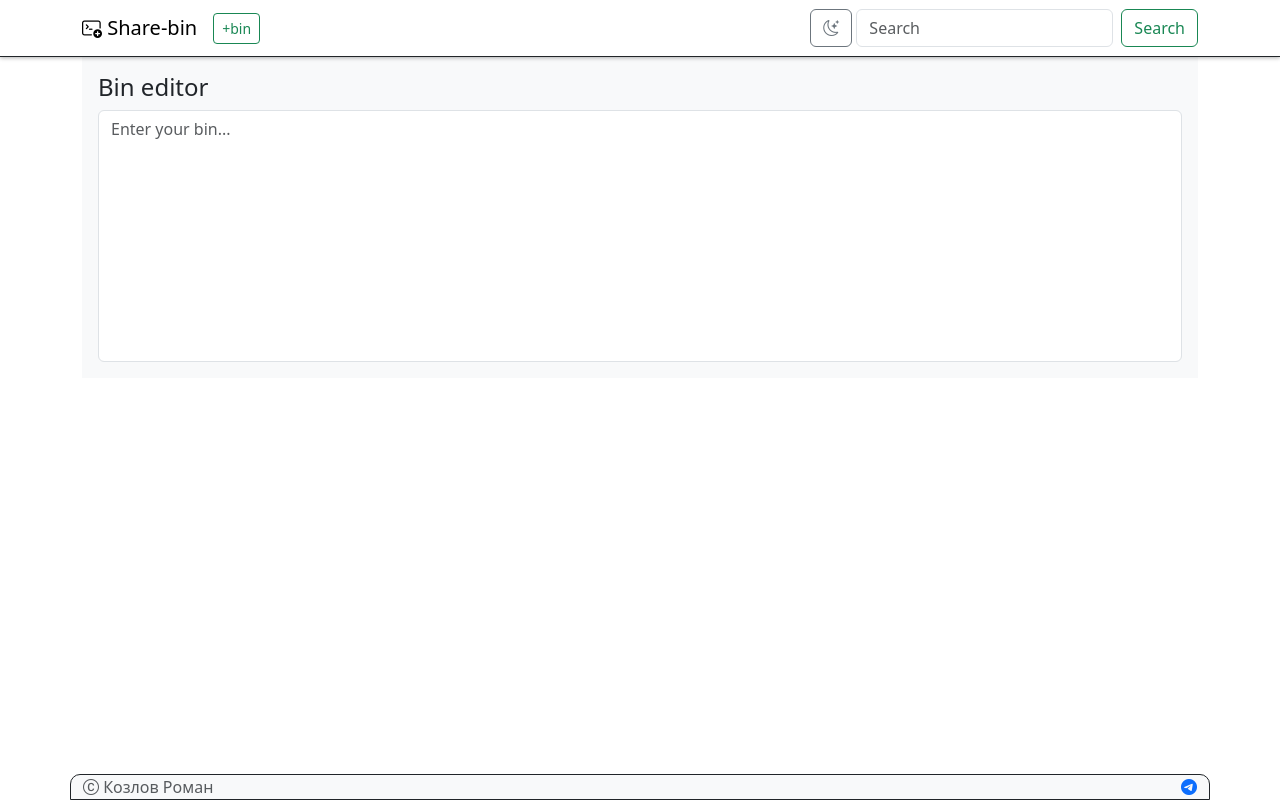
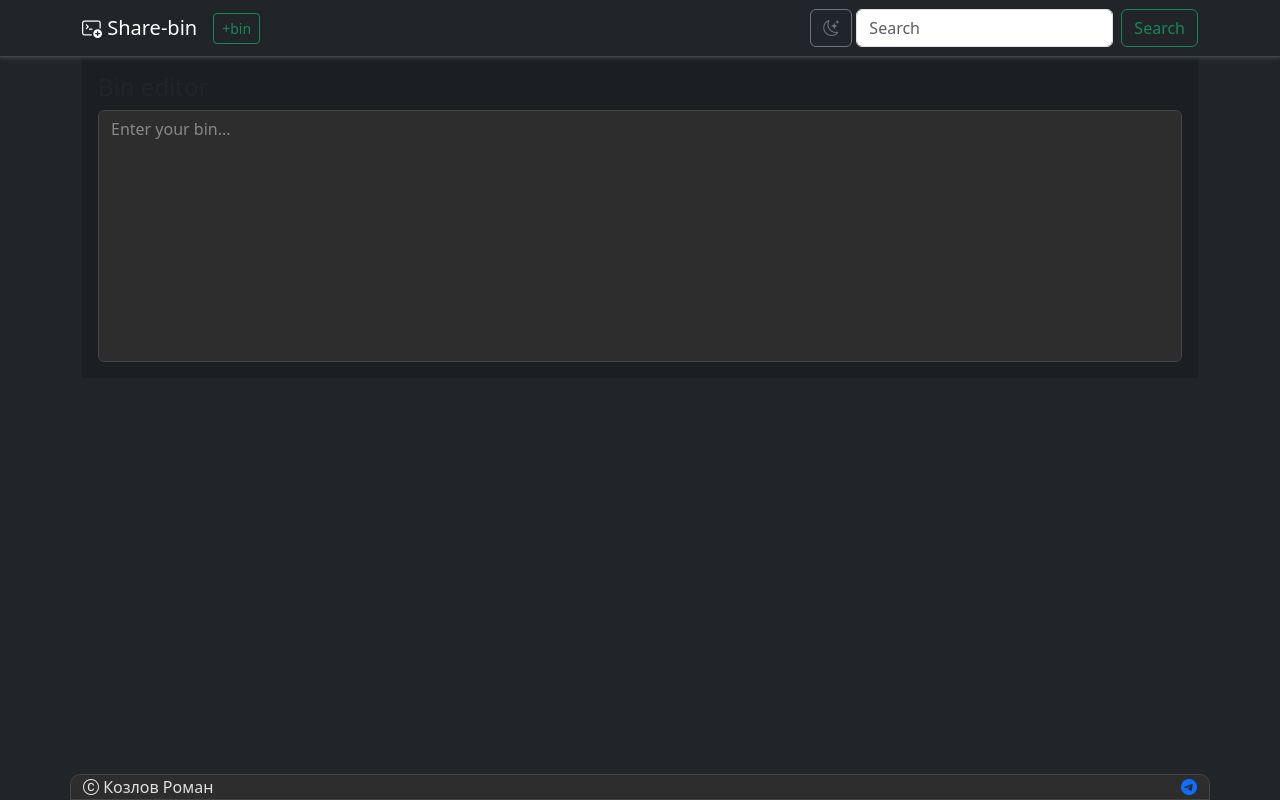
Before and after one commit to SoulRiaper/share-bin, a React (Vite) app: page / in a window 1280 px wide. Built offline with nearby package versions, Linux system fonts and the light colour scheme.

Commit message:
styles fix + default background = black

```diff
--- a/index.html
+++ b/index.html
@@ -5,7 +5,7 @@
     <meta name="viewport" content="width=device-width, initial-scale=1.0" />
     <title>ShareBin</title>
   </head>
-  <body>
+  <body class="bg-dark">
     <div id="root"></div>
     <script type="module" src="/src/main.jsx"></script>
   </body>
--- a/src/css/styles.scss
+++ b/src/css/styles.scss
@@ -3,12 +3,13 @@
 }
 
 .bin-header {
-  border-bottom: 1px solid;
-  box-shadow: 0px 1px 4px rgba(0, 0, 0, 0.3);
+  border-bottom: 1px solid #dee2e6;
+  box-shadow: 0px 1px 4px #dee2e6;
 }
 
 .bg-dark .bin-header {
-  box-shadow: 0px 1px 4px rgba(255, 255, 255, 0.7);;
+  border-color: #444444;
+  box-shadow: 0px 1px 4px #444444;;
 }
 
 .main-container {
@@ -59,3 +60,12 @@ footer {
 .bg-dark footer .text-muted {
   color: #e0e0e0 !important;
 }
+
+.delete-tag {
+  cursor: pointer;
+}
+
+.tag-container {
+  display: flex;
+  gap: 10px;
+}
```
